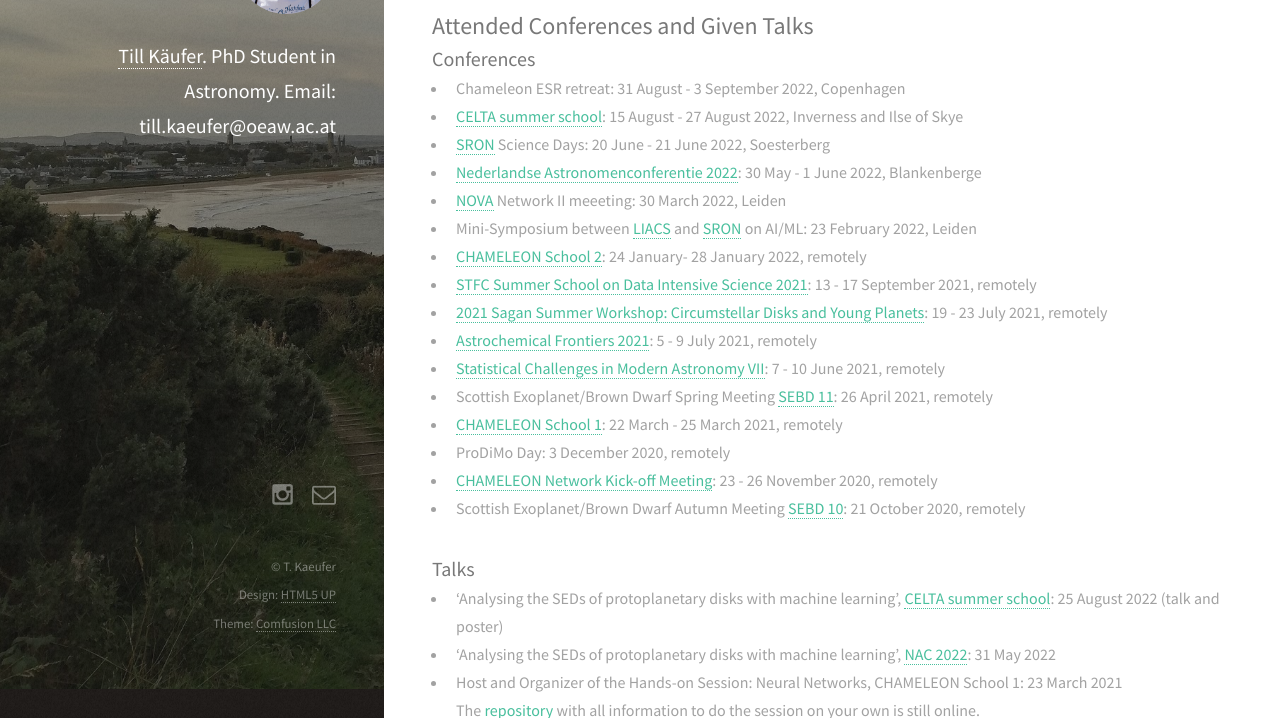
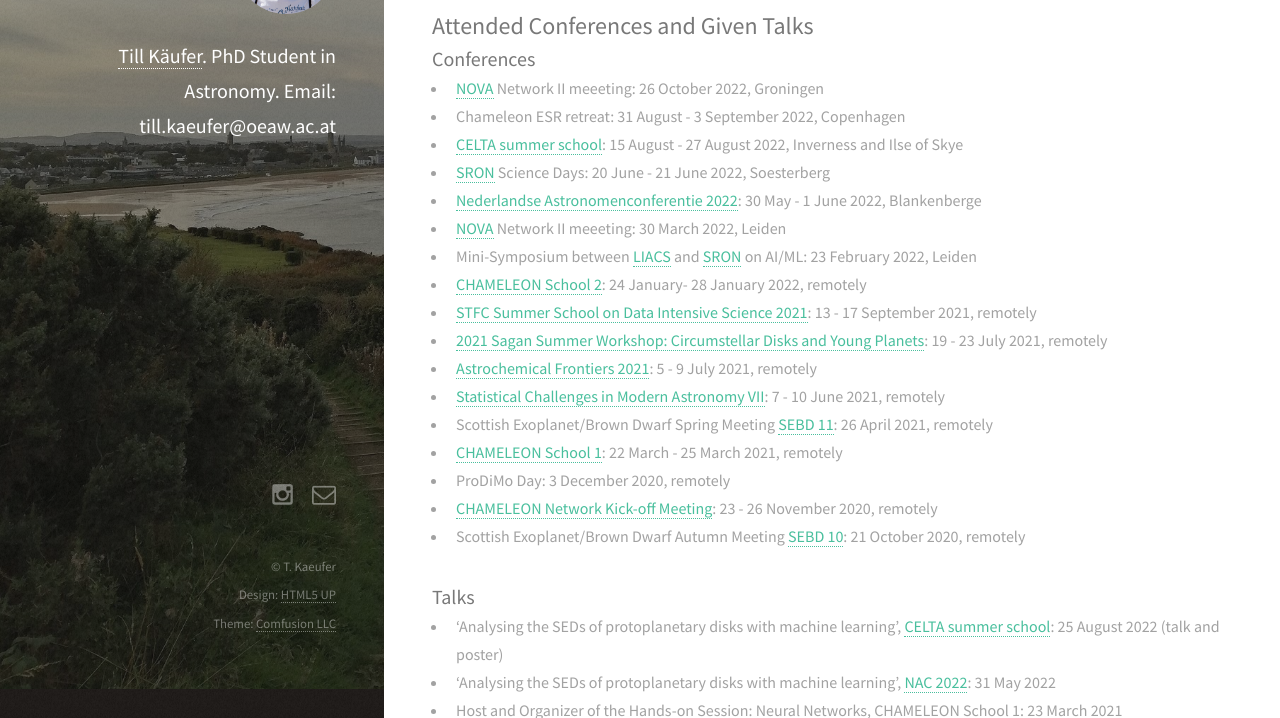
Before and after one commit to tillkaeufer/tillkaeufer.github.io, a Jekyll site: the page built from _posts/2020-10-06-talks.markdown, in a window 1280 px wide and 900 px high, scrolled down 586 px, cut to the strip 182-900 px from the top of the window. Built offline with Jekyll 4.4.1, drawn with Linux system fonts in a browser that asks for light colours; nearby versions of some CDN libraries.

Commit message:
nova meeting

```diff
--- a/_posts/2020-10-06-talks.markdown
+++ b/_posts/2020-10-06-talks.markdown
@@ -12,6 +12,7 @@ permalink: 'events'
 ### Conferences
 
 
+- [NOVA](https://nova-astronomy.nl/) Network II meeeting: 26 October 2022, Groningen
 - Chameleon ESR retreat: 31 August - 3 September 2022, Copenhagen
 - [CELTA summer school](http://www.wolfbane.com/astrocelta/): 15 August - 27 August 2022, Inverness and Ilse of Skye
 - [SRON](https://www.sron.nl/) Science Days: 20 June - 21 June 2022, Soesterberg
```
